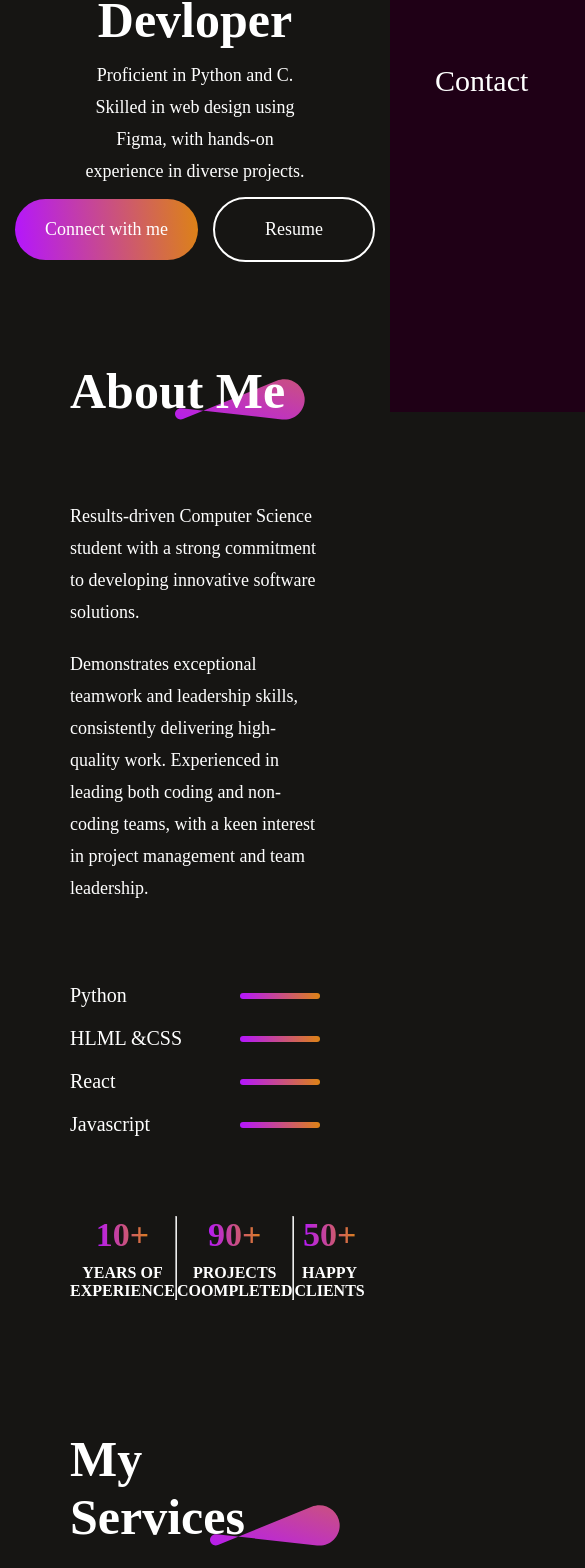
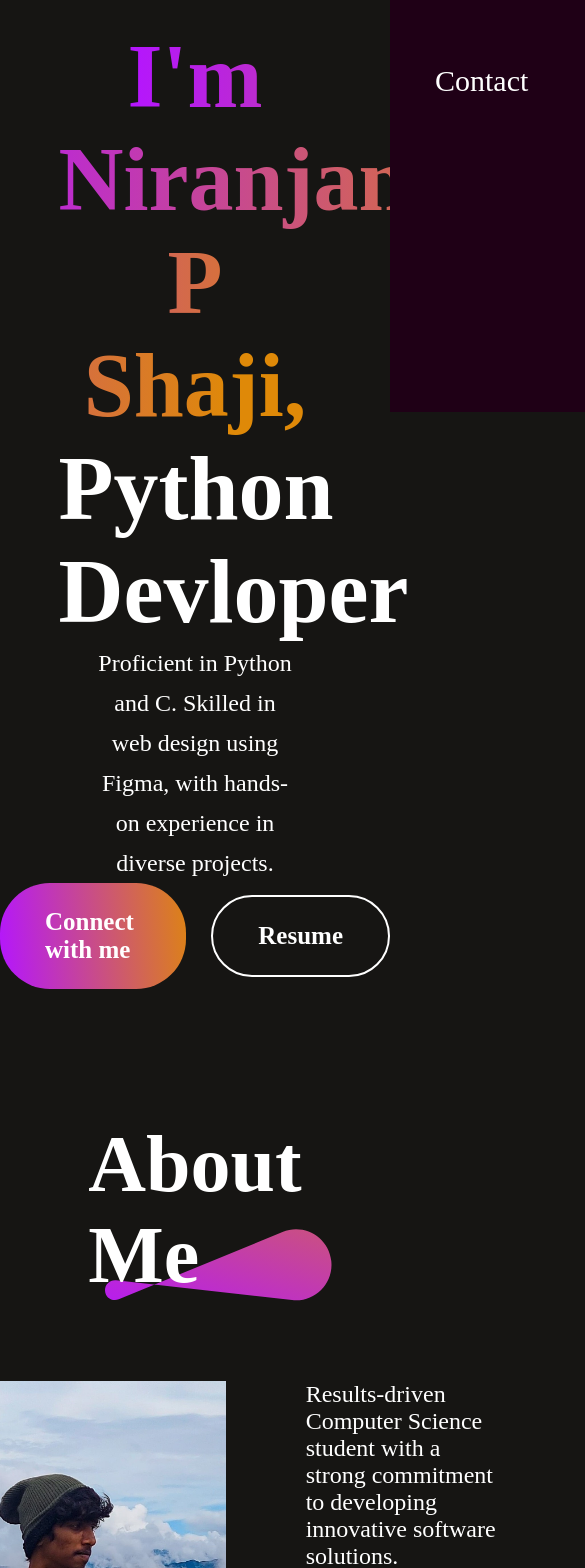
Before and after one commit to nir-anjan/My_Portfolio, a React (Vite) app: page / in a window 390 px wide. Shown: the part 432-2000 px from the top of the page, 585 px wide, since content can reach past the window. Built offline with nearby package versions, Linux system fonts and the light colour scheme.

Commit message:
Revert "responsive complete"
This reverts commit c6702e20013420aa22655515dcb037e95b6c5e3c.

```diff
--- a/src/Components/About/About.css
+++ b/src/Components/About/About.css
@@ -130,66 +130,3 @@
     transform: scale(1.12);
     transition: 0.5s;
 }
-
-
-@media(max-width:768px){
-    .about{
-        gap: 80px;
-        margin: 50px 70px;
-        align-items: start;
-    }
-    .about-title h1{
-        font-size: 50px;
-        padding: 0;
-
-    }
-
-    .about-title img{
-        width: 130px;
-        right: -20px;
-
-    }
-
-    .about-section{
-        flex-direction: column;
-    }
-    .about-left{
-        display: none;
-    }
-
-    .about-para {
-        font-size: 18px;
-        line-height: 32px ;
-
-    }
-    .about-skill{
-        gap: 20px;
-        align-items: center;
-
-    }
-    .about-skill p{
-        font-size: 20px;
-
-    }
-
-    .about-skill hr{
-        height: 6px;
-    }
-    .about-achivements{
-        justify-content: space-between;
-    }
-
-    .about-achivement{
-        gap: 10px;
-    }
-    .about-achivement h1{
-        font-size: 34px;
-        font-weight: 700px;
-    }
-
-    .about-achivement p{
-        text-align: center;
-        font-size: 16px;
-    }
-
-}
--- a/src/Components/About/About.jsx
+++ b/src/Components/About/About.jsx
@@ -48,7 +48,6 @@ const About = () => {
             <h1>90+</h1>
             <p>PROJECTS COOMPLETED</p>
         </div>
-        <hr />
         <div className="about-achivement">
             <h1>50+</h1>
             <p>HAPPY CLIENTS</p>
--- a/src/Components/Contact/Contact.css
+++ b/src/Components/Contact/Contact.css
@@ -4,7 +4,7 @@
     align-items: center;
     justify-content: center;
     gap: 80px;
-    margin: 80px 80px;
+    margin: 80px 170px;
 }
 
 .contact-title{
@@ -27,18 +27,13 @@
 .contact-section{
 
     display: flex;
-    justify-content: center;
-    flex:1;
-    gap:4rem;
-    width: 100%;
+    gap: 150px;
 }
 
 .contact-left{
     display: flex;
     gap: 30px;
     flex-direction: column;
-    /* flex:1; */
-    width:30vw;
 
 }
 .contact-left h1{
@@ -51,7 +46,7 @@
 }
 
 .contact-left p{
-    /* max-width: 150px; */
+    max-width: 150px;
     color: #D8D8D8;
     font-size: 20px;
     line-height: 35px;
@@ -76,13 +71,10 @@
 
 .contact-right{
     display: flex;
+    flex-direction: column;
+    align-items: start;
+    gap: 30px;
 
-    flex-direction: column;
-    /* align-items:end; */
-    gap: 30px;
-    /* flex:1; */
-
-    width: max-content;
 }
 .contact-right label{
     color: #D8D8D8;
@@ -124,7 +116,6 @@
     padding: 20px 60px;
     margin-bottom:50px ;
     cursor: pointer;
-    width: 15rem;
     transition: 0.3s;
 }
 
@@ -132,58 +123,3 @@
     transform: scale(1.1);
     transition: 0.3s;
 }
-
-@media(max-width:768px){
-    .about{
-        gap: 80px;
-        margin: 50px 70px;
-        align-items: start;
-    }
-    .about-title h1{
-        font-size: 50px;
-        padding: 0;
-        font-weight: 600;
-
-    }
-    .contact-title img{
-        width: 130px;
-        right: -20px;
-    }
-    .contact-section{
-        flex-direction: column;
-
-    }
-    .contact-left h1{
-        font-size: 54px;
-
-    }
-    .contact-left p{
-        font-size:  18px;
-    }
-    .contact-detail{
-        gap: 20px;
-    }
-    .contact-detail img{
-        width: 25px;
-    }
-
-    .contact-right label{
-        font-size: 20px;
-    }
-
-    .contact-right input{
-        width: 100%;
-        font-size: 20px;
-    }
-
-    .contact-right textarea{
-        width: 95%;
-        font-size: 20%;
-    }
-
-    .contact-submit{
-        font-size: 20px;
-        padding: 15px 40px;
-    }
-
-}
--- a/src/Components/Footer/Footer.css
+++ b/src/Components/Footer/Footer.css
@@ -71,23 +71,3 @@
     transform: scale(1.1);
     transition: 0.3s;
 }
-
-
-
-@media(max-width:768px){
-    .footer{
-        gap: 80px;
-        margin: 50px 70px;
-
-    }
-    .footer-top{
-        flex-direction: column;
-        gap: 50px;
-    }
-
-    .footer-bottom{
-        display: flex;
-        flex-direction: column-reverse;
-        margin-bottom: 50px;
-    }
-}
--- a/src/Components/Hero/Hero.css
+++ b/src/Components/Hero/Hero.css
@@ -70,45 +70,3 @@
 .hero-resume:hover{
     border-color: #B415FF ;
 }
-
-@media(max-width:768px){
-    .profile{
-        margin: auto;
-    }
-
-    .hero h1{
-        margin-top: 50px;
-        width: 90%;
-        font-size: 50px;
-    }
-
-    .hero p{
-        width: 60%;
-        font-size: 18px;
-        line-height: 32px;
-        margin: 10px 0px;
-
-    }
-
-    .hero-action{
-        gap: 15px;
-        font-size: 18px;
-        font-weight: 500;
-        margin-bottom: 50px;
-    }
-
-    .hero-connect{
-        padding: 20px 30px;
-        border-radius: 40px;
-
-    }
-
-    .hero-resume{
-        padding: 20px 50px;
-        border-radius: 40px;
-
-    }
-
-
-
-}
--- a/src/Components/MyWork/MyWork.css
+++ b/src/Components/MyWork/MyWork.css
@@ -67,46 +67,3 @@
     gap: 30px;
     transition:0.6s;
 }
-
-@media(max-width:768px){
-    .mywork{
-        gap: 50px;
-        margin: 50px 70px;
-        align-items: start;
-    }
-    .mywork-title h1{
-        font-size: 50px;
-        padding: 0;
-
-    }
-    .services-title h1{
-        font-size: 50px;
-        padding: 0;
-        font-weight: 600;
-
-    }
-
-    .mywork-title img{
-        width: 130px;
-        margin-right:-20px ;
-    }
-
-    .mywork-container{
-        grid-template-columns: 1fr 1fr;
-        gap: 30px;
-
-    }
-
-    .mywork-container img{
-        width: 100%;
-        height: 100%;
-
-    }
-    .mywork-showmore{
-        padding: 20px 40px;
-        font-size: 18px;
-        margin: 50px auto;
-        cursor: pointer;
-    }
-
-}
--- a/src/Components/Services/Services.css
+++ b/src/Components/Services/Services.css
@@ -84,50 +84,3 @@
     transform: scale(1.05);
     transition: 0.4s;
 }
-
-
-@media(max-width:768px){
-    .services{
-        gap: 70px;
-        margin: 20px 70px;
-        align-items: start;
-    }
-    .services-title h1{
-        font-size: 50px;
-        padding: 0;
-
-    }
-
-    .services-title img{
-        width: 130px;
-        margin-right:-20px ;
-    }
-
-    .services-format{
-        gap: 20px;
-        padding: 32px;
-    }
-
-    .services-format h2{
-        font-size: 28px;
-
-    }
-
-    .services-format p{
-        font-size: 18px;
-        line-height: 32px;
-        max-width: 300px;
-    }
-
-    .services-readmore img{
-        width: 20px;
-    }
-
-    .services-container{
-        grid-template-columns: 1fr 1fr;
-        gap: 30px;
-
-    }
-
-
-}
```
